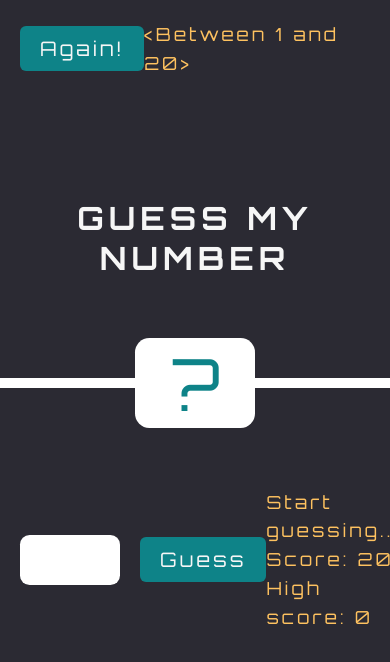
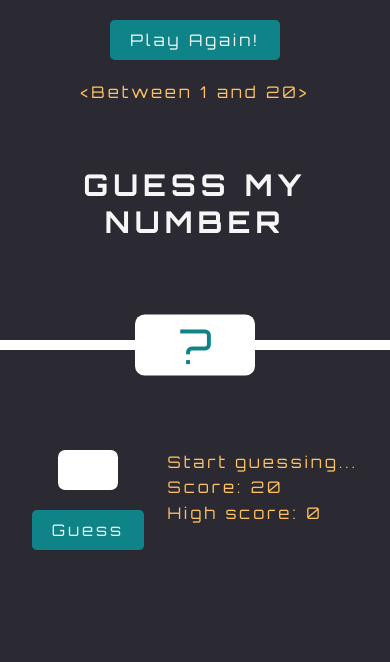
Before and after one commit to dersuprogg/guess-game-js, a plain HTML site: page index.html in a window 390 px wide. Drawn offline with Linux system fonts and the light colour scheme.

Commit message:
make mobile responsive wooohooooo

```diff
--- a/index.html
+++ b/index.html
@@ -15,7 +15,7 @@
   <body>
     <header>
       <div>
-        <button class="btn btn-again">Again!</button>
+        <button class="btn btn-again">Play Again!</button>
         <p>&lt;Between 1 and 20&gt;</p>
       </div>
       <h1>GUESS MY NUMBER</h1>
--- a/styles.css
+++ b/styles.css
@@ -121,3 +121,41 @@ p {
   outline: 2px solid #0e8388;
   outline-offset: 4px;
 }
+
+/* ******************** */
+/* ADDING MEDIA QUERIES */
+/* ******************** */
+
+/* MOBILE PHONES */
+
+@media (max-width: 490px) {
+  header div {
+    display: flex;
+    flex-direction: column;
+    gap: 2rem;
+    margin-bottom: 4rem;
+  }
+
+  header h1 {
+    padding: 0 2rem;
+    font-size: 3rem;
+  }
+
+  .board {
+    font-size: 4.8rem;
+  }
+  .game-play {
+    flex-direction: column;
+  }
+
+  p,
+  .btn {
+    font-size: 1.6rem;
+  }
+
+  .guess {
+    width: 6rem;
+    height: 4rem;
+    font-size: 2.4rem;
+  }
+}
```
